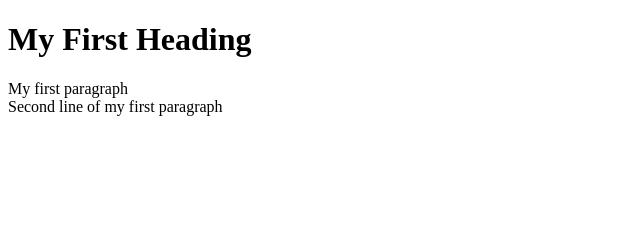
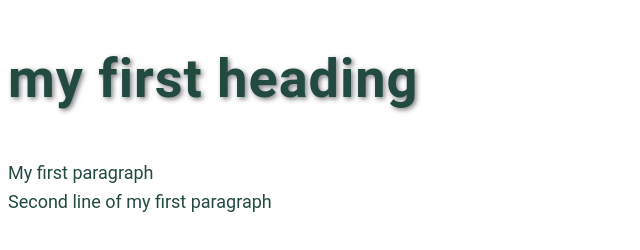
Before and after one commit to dannyshaf7/my-first-website, a plain HTML site: page index.html in a window 1280 px wide. Shown: the whole page, without its empty margins (0-640 px from the left). Drawn offline with Linux system fonts and the light colour scheme.

Commit message:
Added Basic Styling (CSS) Added External Resources (Google Fonts API integrated, Favicon) Customized Fonts (CSS) General HTML Optimization added for better operation
Changes to be committed:
	modified:   css/styles.css
	new file:   favicon.ico
	modified:   index.html

```diff
--- a/css/styles.css
+++ b/css/styles.css
@@ -0,0 +1,19 @@
+body {
+    /* Font falls back to Arial if specified family is unavailable */
+    font-family: 'Roboto', Arial, sans-serif;
+    font-size: 18px; /* px (pixels) is a unit the size of a pixel on the screen */
+    font-weight: 400;
+    line-height: 1.6; /* 1.6 x the font size */
+    color: #224a41; /* hex representation of the color */
+}
+
+h1 {
+    font-family: 'Roboto', Arial, sans-serif;
+    font-weight: 700; /* Indicates Bold */
+    /* em is a relative unit, based on font size of parent element */
+    font-size: 3em; /* HTML structure defines parent-child relationship of body/header */
+    text-align: left;
+    text-transform: lowercase;
+    letter-spacing: 1px;
+    text-shadow: 2px 2px 5px rgba(0, 0, 0, 0.5); /* Shadow with blur and rgba color */
+}
--- a/index.html
+++ b/index.html
@@ -6,7 +6,25 @@
     <head>
         <!-- title element specifies title for the html page (open/close pair) -->
         <!-- element shown in browser's title bar or in page's tab-->
-        <title>Page Title</title>
+        <!-- UTF-8 is the most common character encoding, supports almost all chars/symbols -->
+        <meta charset="UTF-8">
+        <!-- Viewport (visible area) of webpage on mobile, match screen width, default zoom 1 -->
+        <meta name="viewport" content="width=device-width, initial-scale=1.0">
+        <!-- Search engines use the description below page title in search results (see SEO) -->
+        <meta name="description" content="simple personal static webpage">
+        <!-- Used to be used by search engines, now optional, good for backward compatibility -->
+        <meta name="keywords" content="HTML, CSS, JavaScript, web development">
+        <meta name="author" content="Daniel Shafer">
+        <title>dbshafer - Home</title>
+        <!-- Link to External CSS File is any CSS file that exists outside of the html file -->
+        <!-- External indicates the styles are in a separate file (not within a <style> tag) -->
+        <link rel="stylesheet" href="css/styles.css">
+        <!-- Displays a small icon in the browser tab, linked to .ico file in root folder -->
+        <link rel="icon" href="favicon.ico" type="image/x-icon">
+        <!-- Script element links external JavaScript files, can also include inline scripts -->
+        <script src=""script.js" defer></script> <!-- defer to load after html -->
+        <!-- Google Fonts API call links to external fonts located on the web server-->
+        <link href=""https://fonts.googleapis.com/css2?family=Roboto&display=swap" rel="stylesheet">
     </head>
     <!-- body element specifies document's body, a container for all visible content -->
     <!-- includes headings, paragraphs, images, hyperlinks, tables, lists, etc. -->
```
Also changed, not shown: favicon.ico (added).
